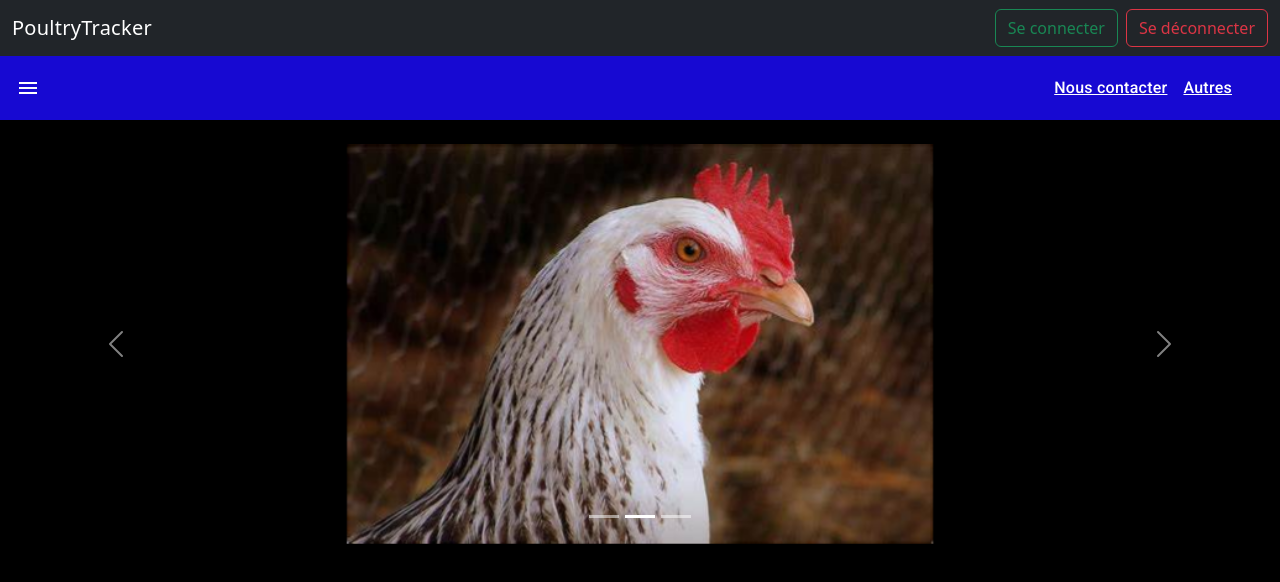
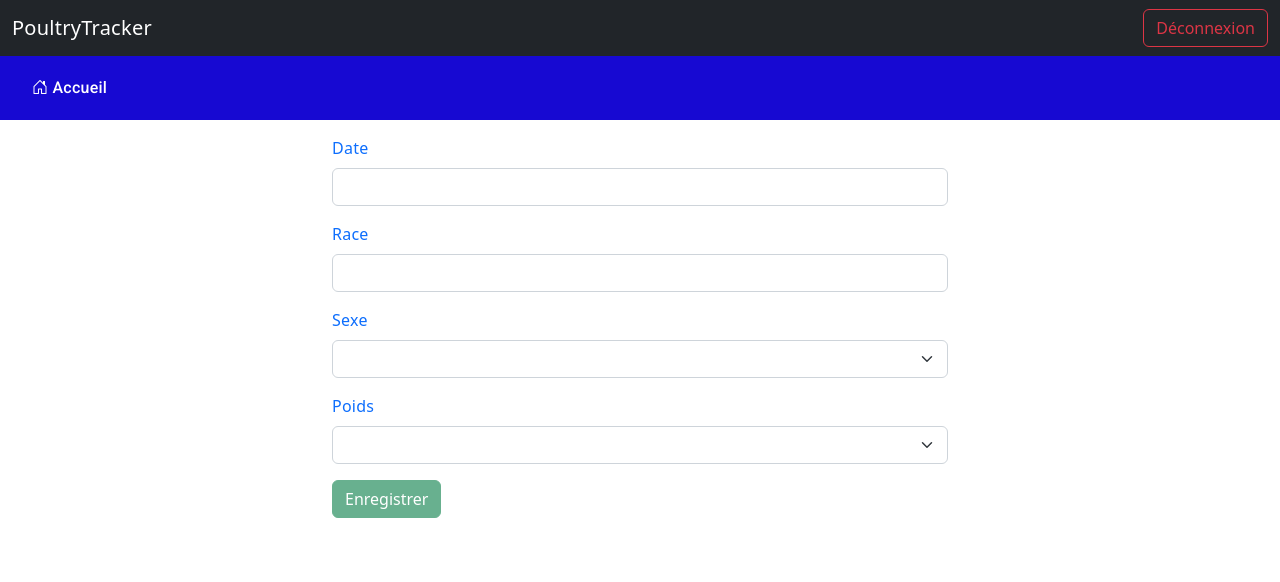
Before and after one commit to windev0/poultry_manage, an Angular app in the folder poultry_manage/: page /ajouterPoule in a window 1280 px wide. Before the commit this address led to /. Shown: the top 582 px of the page. Built offline with nearby package versions, Linux system fonts and the light colour scheme.

Commit message:
formulaire du bouton ajouter de la page poule

```diff
--- a/poultry_manage/src/app/app.module.ts
+++ b/poultry_manage/src/app/app.module.ts
@@ -21,6 +21,7 @@ import { AjouterPouleComponent } from './ajouter-poule/ajouter-poule.component';
 import { AjouterVenteComponent } from './ajouter-vente/ajouter-vente.component';
 import { AjouterOeufComponent } from './ajouter-oeuf/ajouter-oeuf.component';
 import { ReactiveFormsModule } from '@angular/forms';
+import { NouvPouleComponent } from './nouv-poule/nouv-poule.component';
 
 @NgModule({
   declarations: [
@@ -32,7 +33,8 @@ import { ReactiveFormsModule } from '@angular/forms';
     RapportComponent,
     AjouterPouleComponent,
     AjouterVenteComponent,
-    AjouterOeufComponent
+    AjouterOeufComponent,
+    NouvPouleComponent
   ],
   imports: [
     BrowserModule,
--- /dev/null
+++ b/poultry_manage/src/app/nouv-poule/nouv-poule.component.css
@@ -0,0 +1,3 @@
+body{
+    overflow: scroll;
+}
--- /dev/null
+++ b/poultry_manage/src/app/nouv-poule/nouv-poule.component.html
@@ -0,0 +1,65 @@
+<!DOCTYPE html>
+<html lang="en">
+
+<head>
+    <meta charset="UTF-8">
+    <meta http-equiv="X-UA-Compatible" content="IE=edge">
+    <meta name="viewport" content="width=device-width, initial-scale=1.0">
+    <title>ajouterPoule</title>
+</head>
+
+<body>
+    <nav class="navbar navbar-expand-lg navbar-light bg-dark">
+        <div class="container-fluid">
+            <a class="navbar-brand text-white" href="#">PoultryTracker</a>
+            <div class="navbar-nav ms-auto">
+                <button class="btn btn-outline-danger">Déconnexion</button>
+            </div>
+        </div>
+    </nav>
+
+    <mat-toolbar style="background-color: #1709d2; width:100%">
+        <!-- <mat-icon class="menu" (click)="sidenav.toggle()">menu</mat-icon> -->
+        <nav class="nav">
+            <a class="nav-link active" routerLink="/accueil" style="color:white; font-size: medium;">
+                <i class="bi bi-house-door"></i> Accueil
+            </a>
+
+        </nav>
+    </mat-toolbar>
+    <main>
+
+        <div class="container mt-3 col-md-6 offset-md-3">
+            <form [formGroup]="pouleFormGroup" (ngSubmit)="handleAddSubmit()">
+                <div class="mb-3">
+                    <label class="form-label text-primary">Date</label>
+                    <input type="text" formControlName="date" class="form-control">
+                </div>
+                <div class="mb-3">
+                    <label class="form-label text-primary">Race</label>
+                    <input type="text" formControlName="race" class="form-control">
+                </div>
+                <div class="mb-3">
+                    <label class="form-label text-primary">Sexe</label>
+                    <select class="form-select form-select-md mb-3 form-control" aria-label=".form-select-lg example" formControlName="sexe">
+                        <option value="M">M (Male)</option>
+                        <option value="F">F (Femelle)</option>
+                    </select>
+                </div>
+                <div class="mb-3">
+                    <label class="form-label text-primary">Poids</label>
+                    <select class="form-select form-select-md mb-3 form-control" aria-label=".form-select-lg example" formControlName="poids">
+                        <option value="petite">Petite</option>
+                        <option value="moyen">Moyenne</option>
+                        <option value="grande">Grande</option>
+                    </select>
+                </div>
+                <div class="mb-3">
+                    <button [disabled]="!pouleFormGroup.valid" class="btn btn-success" type="submit">Enregistrer</button>
+                </div>
+            </form>
+        </div>
+    </main>
+</body>
+
+</html>
--- /dev/null
+++ b/poultry_manage/src/app/nouv-poule/nouv-poule.component.ts
@@ -0,0 +1,27 @@
+import { Component, OnInit } from '@angular/core';
+import { FormBuilder, FormGroup, Validators } from '@angular/forms';
+
+@Component({
+  selector: 'app-nouv-poule',
+  templateUrl: './nouv-poule.component.html',
+  styleUrls: ['./nouv-poule.component.css']
+})
+export class NouvPouleComponent implements OnInit {
+
+  pouleFormGroup!: FormGroup;
+
+  constructor(private fb: FormBuilder) { }
+
+  ngOnInit(): void {
+    this.pouleFormGroup = this.fb.group({
+      date: this.fb.control(null, [Validators.required, Validators.minLength(10)]),
+      race: this.fb.control(null, [Validators.required, Validators.maxLength(10)]),
+      sexe: this.fb.control(null, [Validators.required, Validators.maxLength(2)]),
+      poids: this.fb.control(null, [Validators.required])
+    });
+  }
+
+  handleAddSubmit(){
+console.log(this.pouleFormGroup.value)
+  }
+}
--- a/poultry_manage/src/app/poule/poule.component.html
+++ b/poultry_manage/src/app/poule/poule.component.html
@@ -86,7 +86,7 @@
 
         <div class="mt-3">
             <div class="container">
-                <button class="btn btn-success">+ AJOUTER</button>
+                <button class="btn btn-success" (click)="handleNewPoule()">+ AJOUTER</button>
             </div>
         </div>
     </main>
--- a/poultry_manage/src/app/poule/poule.component.ts
+++ b/poultry_manage/src/app/poule/poule.component.ts
@@ -1,5 +1,6 @@
 import { Component, inject, OnInit } from '@angular/core';
 import { FormBuilder, FormGroup } from '@angular/forms';
+import { Router } from '@angular/router';
 import { throwError } from 'rxjs';
 import { Poule } from '../models/poule.model';
 import { PouleService } from '../services/poule.service';
@@ -26,7 +27,7 @@ export class PouleComponent implements OnInit {
   pageSize: number = 4;
   totalPages: number = 0;
 
-  constructor(private pouleService: PouleService, private fb: FormBuilder) { };
+  constructor(private pouleService: PouleService, private fb: FormBuilder, private router: Router) { };
 
   ngOnInit(): void {
 
@@ -111,4 +112,8 @@ export class PouleComponent implements OnInit {
     this.currentPage = i;
     this.handlePagesPoules();
   }
+
+  public handleNewPoule() {
+    this.router.navigateByUrl('ajouterPoule');
+  }
 }
```
Also changed, not shown: poultry_manage/src/app/app-routing.module.ts (+8 -6 lines), 1 other file (tests, documents, lock files or other folders).
